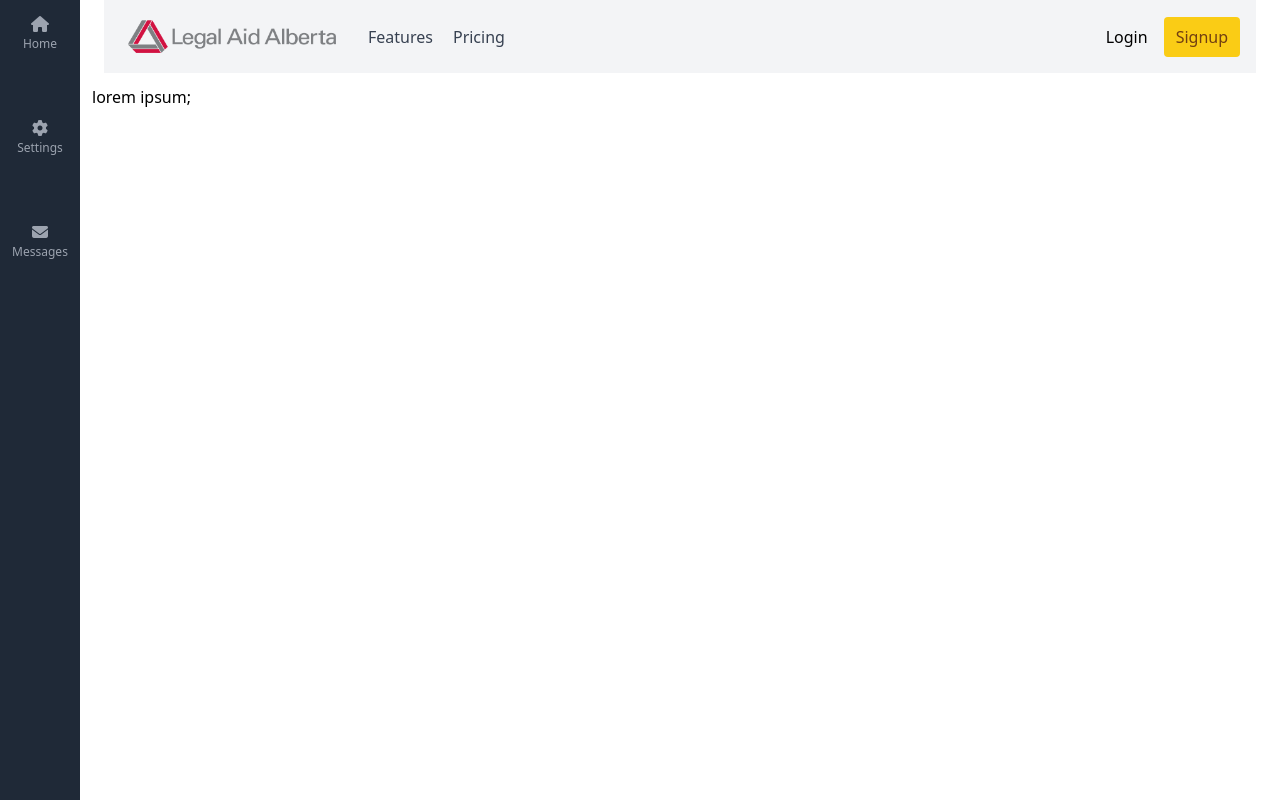
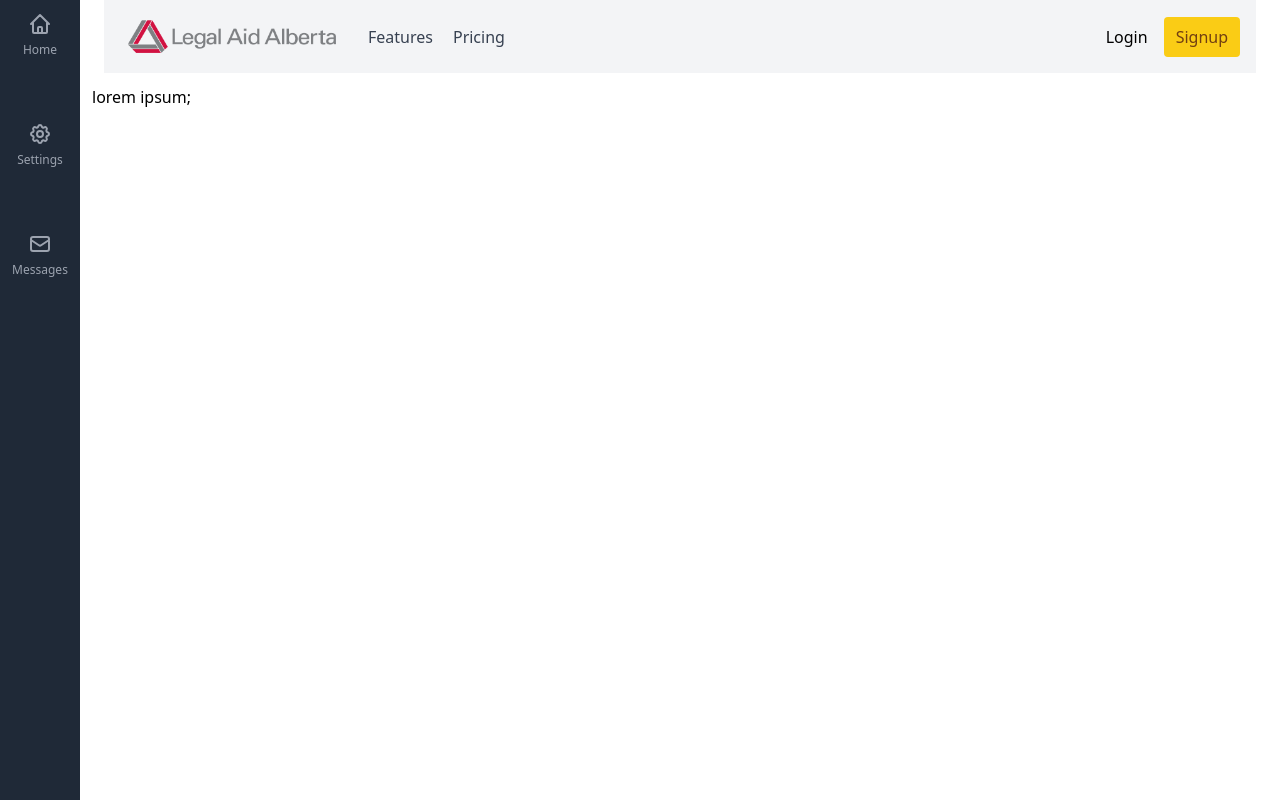
Before and after one commit to james-larocque/my-react-app, a React (Vite) app: page / in a window 1280 px wide. Built offline with nearby package versions, Linux system fonts and the light colour scheme.

Commit message:
Moved to SVG icons
Removed Fontawesome icons in favour of the open source SVG icons fromm
https://heroicons.dev/

```diff
--- a/src/components/layout/Sidebar.tsx
+++ b/src/components/layout/Sidebar.tsx
@@ -8,21 +8,21 @@
                 <div className='relative w-20 flex space-y-16 flex-col p-3'>
                     <a href="#" class="text-gray-400 hover:text-red-700">
                         <div class="flex-shrink-0 inline-flex items-center justify-center w-14">
-                            <i class="fa fa-house"></i>
+                            <svg class="w-6 h-6" fill="none" stroke="currentColor" viewBox="0 0 24 24" xmlns="http://www.w3.org/2000/svg"><path stroke-linecap="round" stroke-linejoin="round" stroke-width="2" d="M3 12l2-2m0 0l7-7 7 7M5 10v10a1 1 0 001 1h3m10-11l2 2m-2-2v10a1 1 0 01-1 1h-3m-6 0a1 1 0 001-1v-4a1 1 0 011-1h2a1 1 0 011 1v4a1 1 0 001 1m-6 0h6"></path></svg>
                         </div>
                         <div class="text-center text-xs font-normal">Home</div>
                     </a>
 
                     <a href="#" class="text-gray-400 hover:text-red-700">
                         <div class="flex-shrink-0 inline-flex items-center justify-center w-14">
-                            <i class="fa fa-cog"></i>
+                            <svg class="w-6 h-6" fill="none" stroke="currentColor" viewBox="0 0 24 24" xmlns="http://www.w3.org/2000/svg"><path stroke-linecap="round" stroke-linejoin="round" stroke-width="2" d="M10.325 4.317c.426-1.756 2.924-1.756 3.35 0a1.724 1.724 0 002.573 1.066c1.543-.94 3.31.826 2.37 2.37a1.724 1.724 0 001.065 2.572c1.756.426 1.756 2.924 0 3.35a1.724 1.724 0 00-1.066 2.573c.94 1.543-.826 3.31-2.37 2.37a1.724 1.724 0 00-2.572 1.065c-.426 1.756-2.924 1.756-3.35 0a1.724 1.724 0 00-2.573-1.066c-1.543.94-3.31-.826-2.37-2.37a1.724 1.724 0 00-1.065-2.572c-1.756-.426-1.756-2.924 0-3.35a1.724 1.724 0 001.066-2.573c-.94-1.543.826-3.31 2.37-2.37.996.608 2.296.07 2.572-1.065z"></path><path stroke-linecap="round" stroke-linejoin="round" stroke-width="2" d="M15 12a3 3 0 11-6 0 3 3 0 016 0z"></path></svg>
                         </div>
                         <div class="text-center text-xs font-normal ">Settings</div>
                     </a>
 
                     <a href="#" class="text-gray-400 hover:text-red-700">
                         <div class="flex-shrink-0 inline-flex items-center justify-center w-14">
-                            <i class="fa fa-envelope"></i>
+                            <svg class="w-6 h-6" fill="none" stroke="currentColor" viewBox="0 0 24 24" xmlns="http://www.w3.org/2000/svg"><path stroke-linecap="round" stroke-linejoin="round" stroke-width="2" d="M3 8l7.89 5.26a2 2 0 002.22 0L21 8M5 19h14a2 2 0 002-2V7a2 2 0 00-2-2H5a2 2 0 00-2 2v10a2 2 0 002 2z"></path></svg>
                         </div>
                         <div class="text-center text-xs font-normal ">Messages</div>
                     </a>
--- a/src/index.html
+++ b/src/index.html
@@ -11,7 +11,6 @@
 
 
   <!-- Custom Styles -->
-  <link rel="stylesheet" href="https://cdnjs.cloudflare.com/ajax/libs/font-awesome/6.1.1/css/all.min.css" />
   <link rel="stylesheet" href="index.css">
 </head>
 
```
